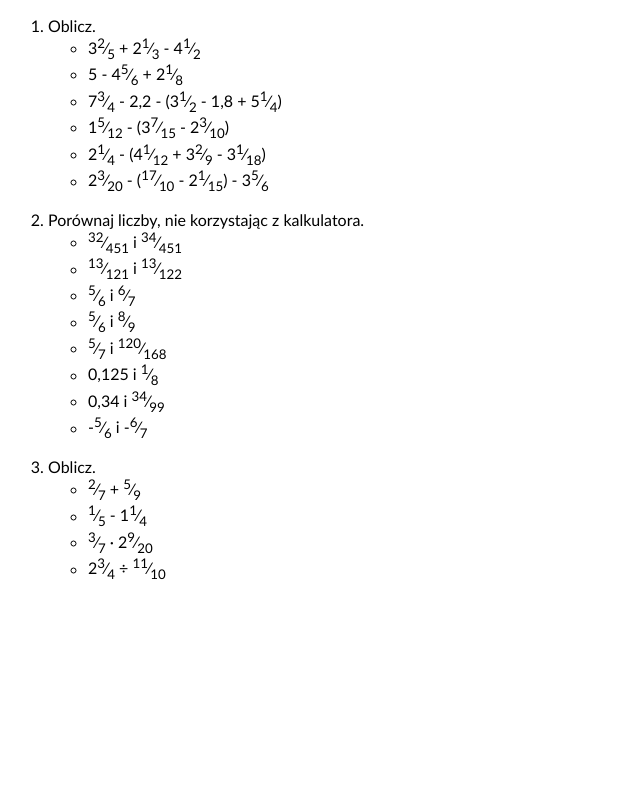
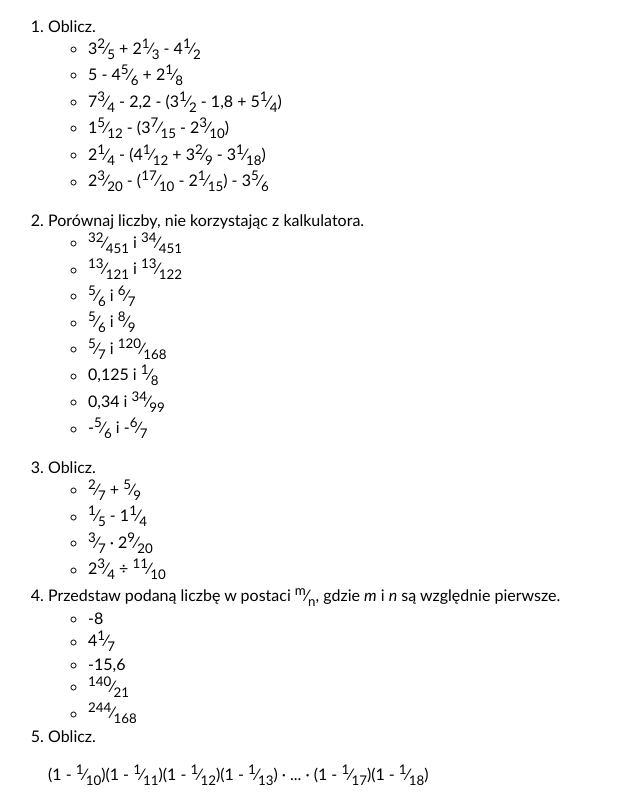
Before and after one commit to jocker18291/Math-Exercises-Tutoring-, a plain HTML site: page tematy/calkowite.html in a window 1280 px wide. Shown: the part 107-910 px from the top of the page, without its empty margins (0-640 px from the left). Before the commit the page ends 800 px from the top, so only its background shows below. Drawn offline with Linux system fonts and the light colour scheme.

Commit message:
Add exercise 4 and 5 to calkowite.html

```diff
--- a/tematy/calkowite.html
+++ b/tematy/calkowite.html
@@ -39,6 +39,16 @@
                     <li><sup>3</sup>&frasl;<sub>7</sub> &#x2219; 2<sup>9</sup>&frasl;<sub>20</sub></li>
                     <li>2<sup>3</sup>&frasl;<sub>4</sub> &#247; <sup>11</sup>&frasl;<sub>10</sub></li>
                 </ul>
+            <li>Przedstaw podaną liczbę w postaci <sup>m</sup>&frasl;<sub>n</sub>, gdzie <i>m</i> i <i>n</i> są względnie pierwsze.</li>
+                <ul>
+                    <li>-8</li>
+                    <li>4<sup>1</sup>&frasl;<sub>7</sub></li>
+                    <li>-15,6</li>
+                    <li><sup>140</sup>&frasl;<sub>21</sub></li>
+                    <li><sup>244</sup>&frasl;<sub>168</sub></li>
+                </ul>
+            <li>Oblicz.</li>
+                <p>(1 - <sup>1</sup>&frasl;<sub>10</sub>)(1 - <sup>1</sup>&frasl;<sub>11</sub>)(1 - <sup>1</sup>&frasl;<sub>12</sub>)(1 - <sup>1</sup>&frasl;<sub>13</sub>) &#x2219; ... &#x2219; (1 - <sup>1</sup>&frasl;<sub>17</sub>)(1 - <sup>1</sup>&frasl;<sub>18</sub>)</p>
         </ol>
     </body>
 </html>
```
